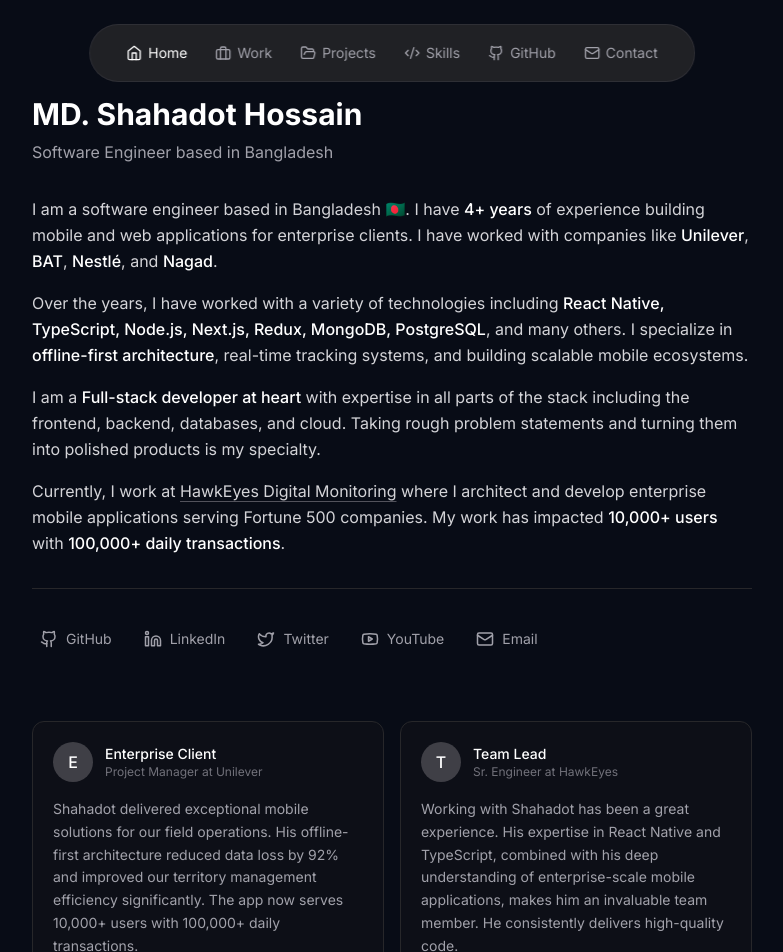
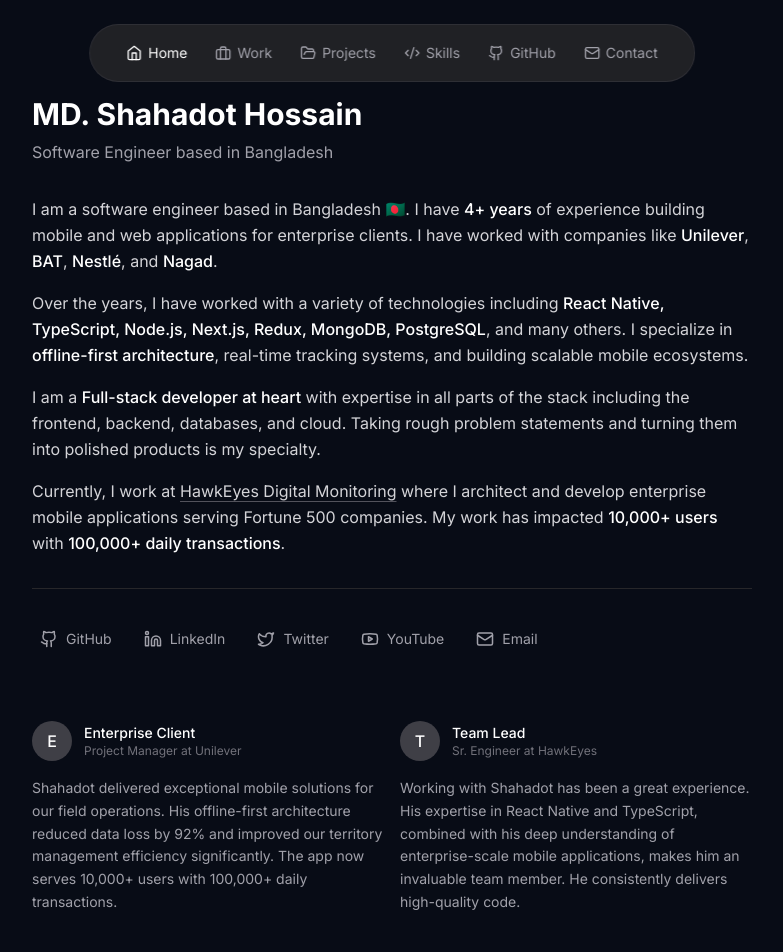
Before and after one commit to shahadot786/my-portfolio, a Next.js app: page / in a window 1280 px wide. Shown: the top 952 px of the page, without its empty margins (248-1031 px from the left). Built offline with nearby package versions, Linux system fonts and the light colour scheme.

Commit message:
feat: Remove unused testimonial card styles and add a safe area bottom padding utility class.

```diff
--- a/app/globals.css
+++ b/app/globals.css
@@ -125,9 +125,9 @@
     @apply bg-zinc-900/30 border border-zinc-800 rounded-xl p-5 transition-all hover:border-zinc-700 hover:bg-zinc-900/50;
   }
 
-  /* Testimonial Card */
-  .testimonial-card {
-    @apply bg-zinc-900/30 border border-zinc-800 rounded-xl p-5;
+  /* Safe Area Utility */
+  .pb-safe {
+    padding-bottom: env(safe-area-inset-bottom);
   }
 }
 
```
